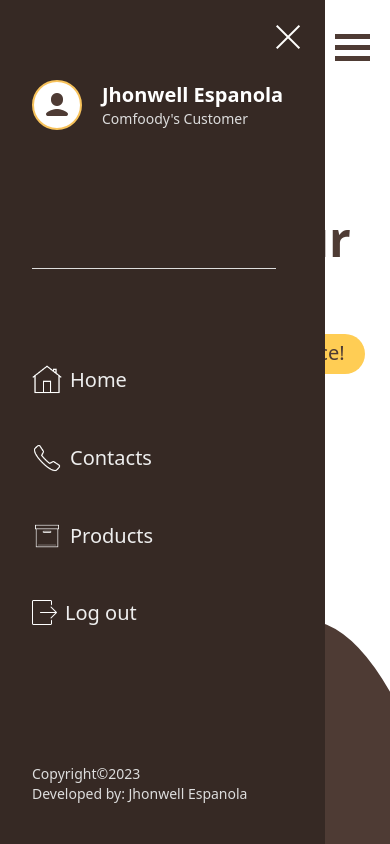
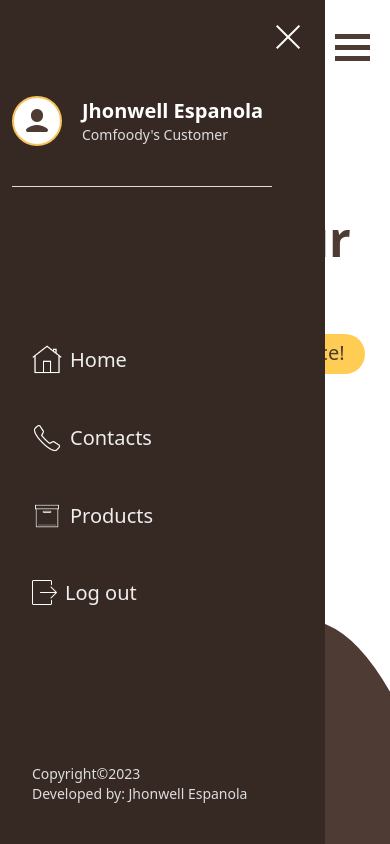
Before and after one commit to ryu-zaki/Comfoody, a React (Create React App) app: page / in a window 390 px wide. Both pictures are taken after a click on the element 352 px from the left and 47 px from the top of the page. Shown: the top 844 px of the page. Built offline with nearby package versions, Linux system fonts and the light colour scheme.

Commit message:
mobile nav line fixed

```diff
--- a/src/App.css
+++ b/src/App.css
@@ -134,7 +134,8 @@ body .hero-section {
 }
 
 .menuList-con .userInfo-mobile {
-  border-top: 1px solid #ddd;
+  border-bottom: 1px solid #ddd;
+  width: 80%;
 }
 
 
--- a/src/components/navigation/MenuList.js
+++ b/src/components/navigation/MenuList.js
@@ -10,13 +10,13 @@ export default function MenuList({setMenuVisible, setActivePage, setLogRegVisibi
   }
 
   return (
-    <div className='menuList-con fixed top-0 bottom-0 w-10/12 bg-darkBrown flex justify-between items-start flex-col z-20 pt-20 pb-10 overflow-hidden'>
+    <div className='menuList-con fixed top-0 bottom-0 w-10/12 bg-darkBrown flex justify-between items-start flex-col z-20 pt-24 pb-10'>
 
 
     <img onClick={() => setMenuVisible(false)} className='absolute top-3 right-3 cursor-pointer' alt='' src='./assets/cross-icon.png'/>
 
 
-    <div className='flex items-center gap-5 ml-8 flex-wrap'>
+    <div className='flex items-center gap-5 ml-3 flex-wrap userInfo-mobile pb-10'>
       <div className='bg-white p-2 rounded-full border-2 border-yellow border-solid'>
         <img src='./assets/user-icon.png' alt=''/>
       </div>
@@ -26,7 +26,7 @@ export default function MenuList({setMenuVisible, setActivePage, setLogRegVisibi
       </div>
     </div>
 
-      <ul className='flex flex-col gap-12 pt-24 text-xl items-start text-tWhite z-20 ml-8 userInfo-mobile w-9/12'>
+      <ul className='flex flex-col gap-12 text-xl items-start text-tWhite z-20 ml-8'>
         <li onClick={navEvent} className='cursor-pointer relative flex items-center gap-2'>
           <img width={30} src='./assets/home-icon.png' alt=''/><p>Home</p>
         </li>
```
